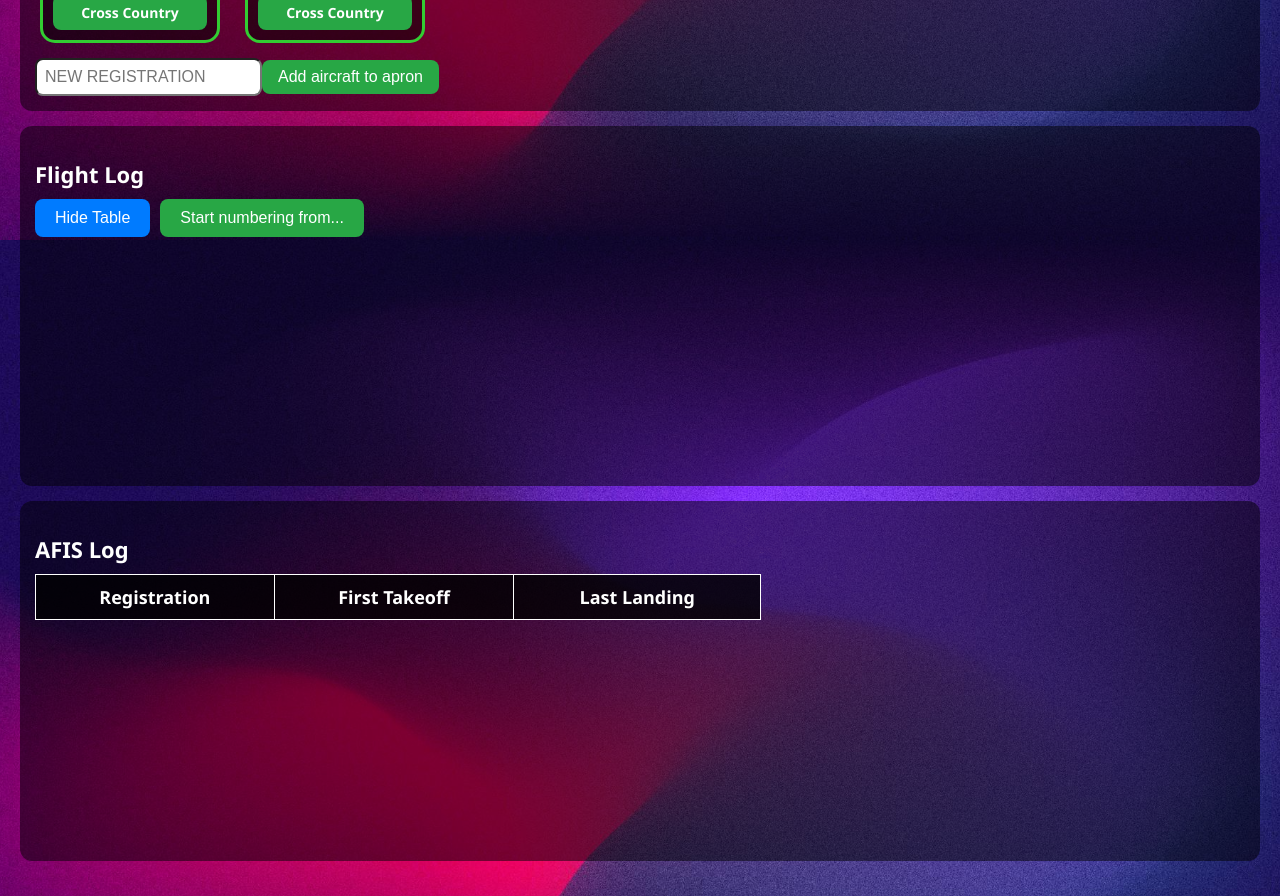
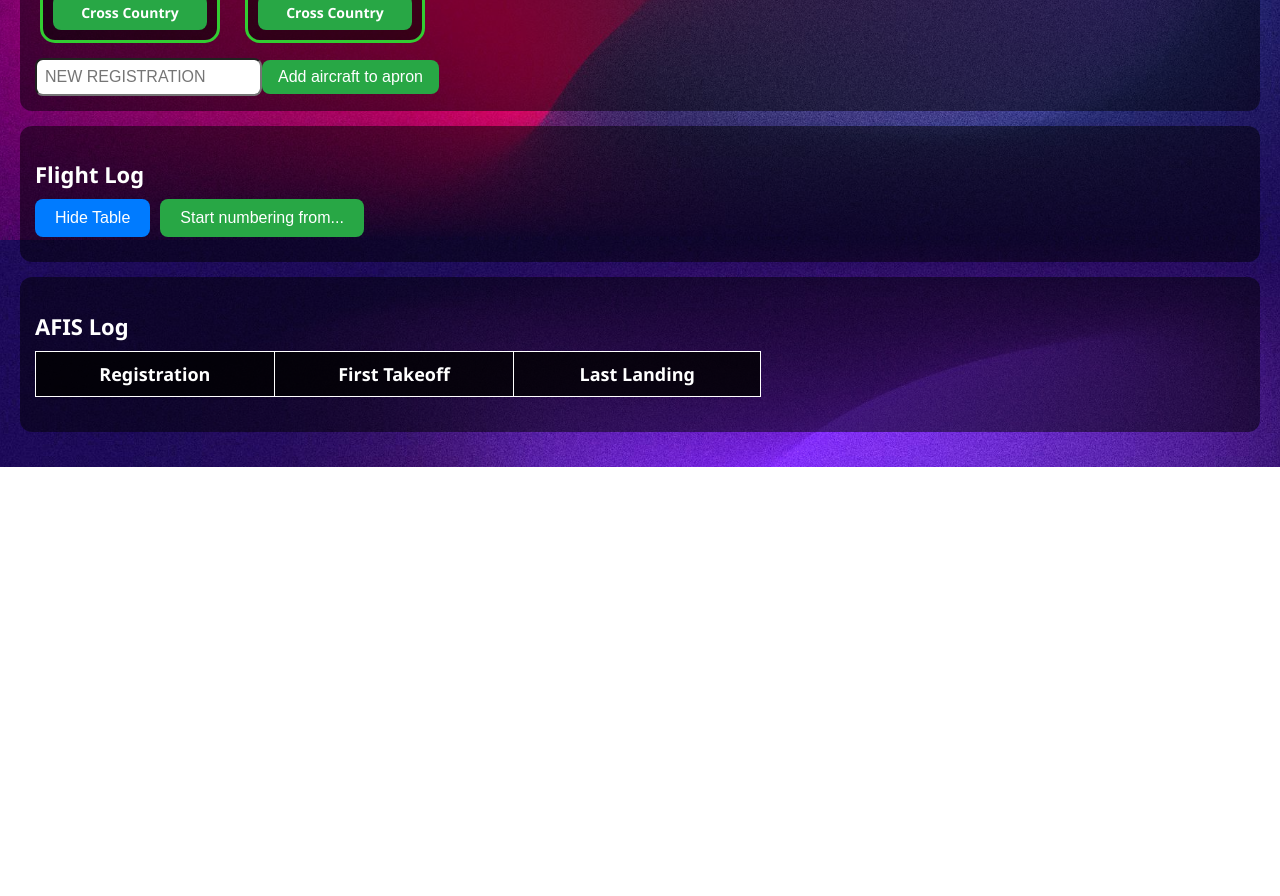
Before and after one commit to fepatrik/LHNY-AFIS, a Next.js app: page / in a window 1280 px wide. Shown: the part 2960-3856 px from the top of the page. After the commit the page ends 3427 px from the top, so only its background shows below. Built offline with nearby package versions, Linux system fonts and the light colour scheme.

Commit message:
NoMinHeight added

```diff
--- a/components/AfisProgram.tsx
+++ b/components/AfisProgram.tsx
@@ -904,7 +904,7 @@ const renderAircraft = (
   </div>
 </Section>
 
-<Section title="Flight Log">
+<Section title="Flight Log" noMinHeight>
   <div style={{ marginBottom: "10px", display: "flex", gap: "10px" }}>
     <button
       onClick={() => setShowTable((prev) => !prev)}
@@ -1283,7 +1283,7 @@ const renderAircraft = (
   )}
 </Section>
 
-<Section title="AFIS Log">
+<Section title="AFIS Log" noMinHeight>
   <table
     style={{
       width: "60%",
@@ -1432,7 +1432,7 @@ const renderAircraft = (
   );
 };
 
-const Section: React.FC<{ title: string; children: React.ReactNode }> = ({ title, children }) => (
+const Section: React.FC<{ title: string; children: React.ReactNode; noMinHeight?: boolean }> = ({ title, children, noMinHeight }) => (
   <div
     style={{
       backgroundColor: "rgba(0, 0, 0, 0.5)",
@@ -1441,16 +1441,14 @@ const Section: React.FC<{ title: string; children: React.ReactNode }> = ({ title
       marginBottom: "15px",
       fontFamily: "'Segoe UI', Tahoma, Geneva, Verdana, sans-serif",
       color: "white",
-      minHeight: "330px", // Ensure the section is at least 500px high EZAGECI
+      minHeight: noMinHeight ? undefined : "330px", // Conditionally apply minHeight
       display: "flex",
       flexDirection: "column",
     }}
   >
     <h2 style={{ fontSize: "22px", fontWeight: "bold", marginBottom: "10px" }}>{title}</h2>
-    <div style={{ flex: 1 }}>{children}</div> {/* Ensure content fills available space */}
+    <div style={{ flex: 1 }}>{children}</div>
   </div>
 );
 
-
-
 export default AfisProgram;
```
